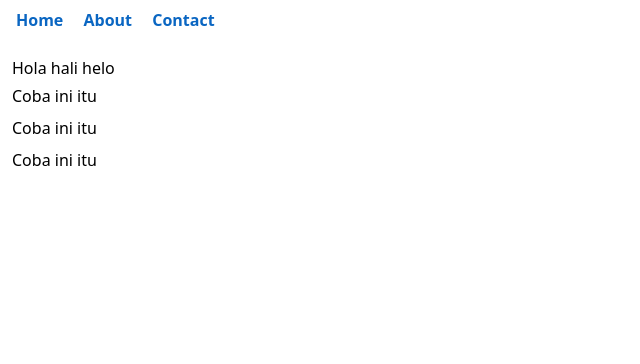
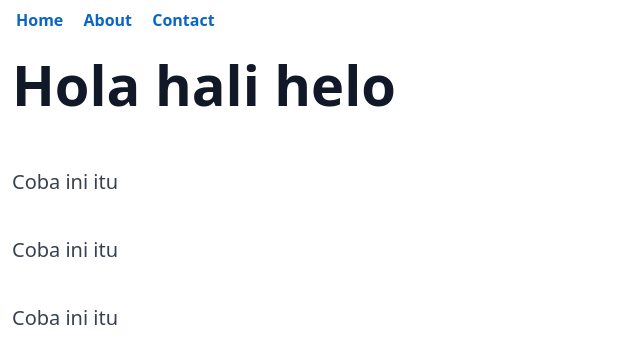
Before and after one commit to azulkipli/fe-mono, a Nuxt app in the folder apps/espretapivi/: page / in a window 1280 px wide. Shown: the top 364 px of the page, without its empty margins (0-640 px from the left). Built offline with nearby package versions, Linux system fonts and the light colour scheme.

Commit message:
tailwind typography

```diff
--- a/apps/espretapivi/nuxt.config.ts
+++ b/apps/espretapivi/nuxt.config.ts
@@ -9,5 +9,6 @@ export default defineNuxtConfig({
       },
     ],
     "@nuxtjs/tailwindcss",
+    "@pinia/nuxt",
   ],
 });
--- a/apps/espretapivi/package.json
+++ b/apps/espretapivi/package.json
@@ -28,5 +28,8 @@
     "typescript": "^5.2.2",
     "vue": "^3.3.7",
     "vue-router": "^4.2.5"
+  },
+  "dependencies": {
+    "@pinia/nuxt": "^0.5.1"
   }
 }
--- a/apps/espretapivi/tailwind.config.js
+++ b/apps/espretapivi/tailwind.config.js
@@ -17,5 +17,5 @@ export default {
       },
     },
   },
-  // plugins: [require("@tailwindcss/typography")],
+  plugins: [require("@tailwindcss/typography")],
 };
```
Also changed, not shown: 1 other file (tests, documents, lock files or other folders).
